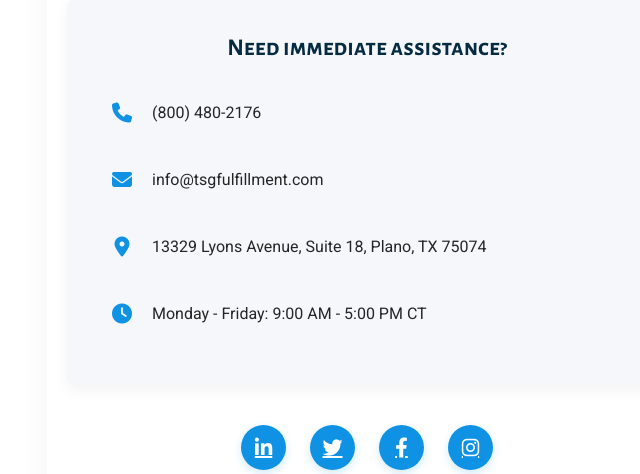
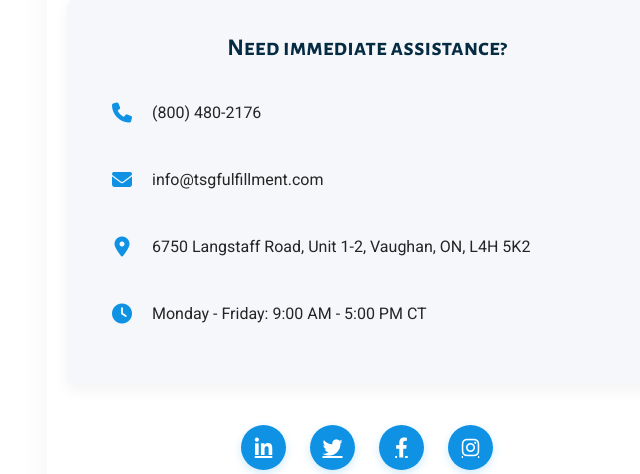
Before and after one commit to TSGCFO/MaintenanceStatus, a Flask app: page / in a window 1280 px wide. Shown: the part 1137-1611 px from the top of the page, without its empty margins (273-913 px from the left). Run offline with Flask 3, Linux system fonts and the light colour scheme.

Commit message:
Update the displayed business address to reflect our new office location
Update the office address in `templates/maintenance.html` to "6750 Langstaff Road, Unit 1-2, Vaughan, ON, L4H 5K2".

Replit-Commit-Author: Agent
Replit-Commit-Session-Id: b3b7b46a-d85d-49a4-a1f9-f4dd516ab39f
Replit-Commit-Screenshot-Url: https://storage.googleapis.com/screenshot-production-us-central1/bd6b2ac1-18d7-4871-baa9-d5a2b1966134/41194b81-1026-4b0c-bc8e-8041355118e6.jpg

```diff
--- a/templates/maintenance.html
+++ b/templates/maintenance.html
@@ -65,7 +65,7 @@
             </div>
             <div class="contact-item">
                 <span class="contact-icon"><i class="fas fa-map-marker-alt"></i></span>
-                <span class="contact-text">13329 Lyons Avenue, Suite 18, Plano, TX 75074</span>
+                <span class="contact-text">6750 Langstaff Road, Unit 1-2, Vaughan, ON, L4H 5K2</span>
             </div>
             <div class="contact-item">
                 <span class="contact-icon"><i class="fas fa-clock"></i></span>
```
